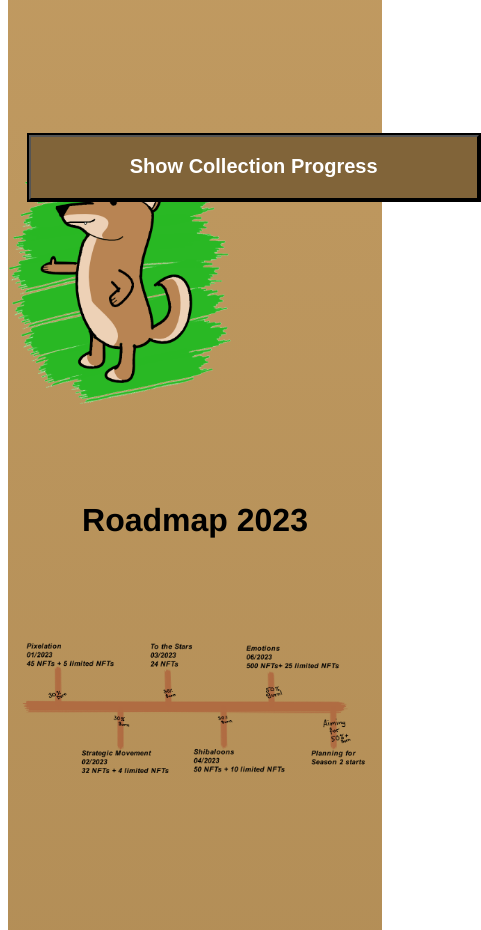
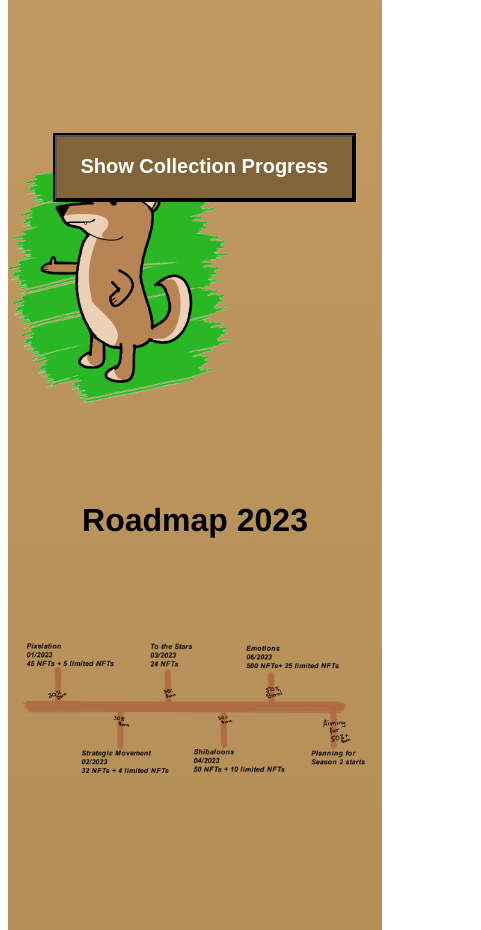
Before and after one commit to MaxiRh/Shibaventures, a SvelteKit app: page / in a window 390 px wide. Shown: the part 4600-5530 px from the top of the page, 481 px wide, since content can reach past the window. Built offline with nearby package versions, Linux system fonts and the light colour scheme.

Commit message:
Modified progressArea width for mobile devices

```diff
--- a/src/ProgressArea.svelte
+++ b/src/ProgressArea.svelte
@@ -52,6 +52,26 @@
             border-radius: 0px;
             z-index:1;
             min-width: 450px;
+        }
+
+        .collection-progress.active {
+            border-bottom-left-radius: 15px;
+            border-bottom-right-radius: 15px;
+            background-color: rgb(52, 52, 54, 0.7);
+            color: white;
+        }
+    }
+
+    @media screen and (max-width: 500px) {
+
+        .collection-progress {
+            margin-left: 0%;
+            width: 100%;
+            justify-content: left;
+            border: 2px solid black;
+            border-radius: 0px;
+            z-index:1;
+            min-width: 80%;
         }
 
         .collection-progress.active {
```
